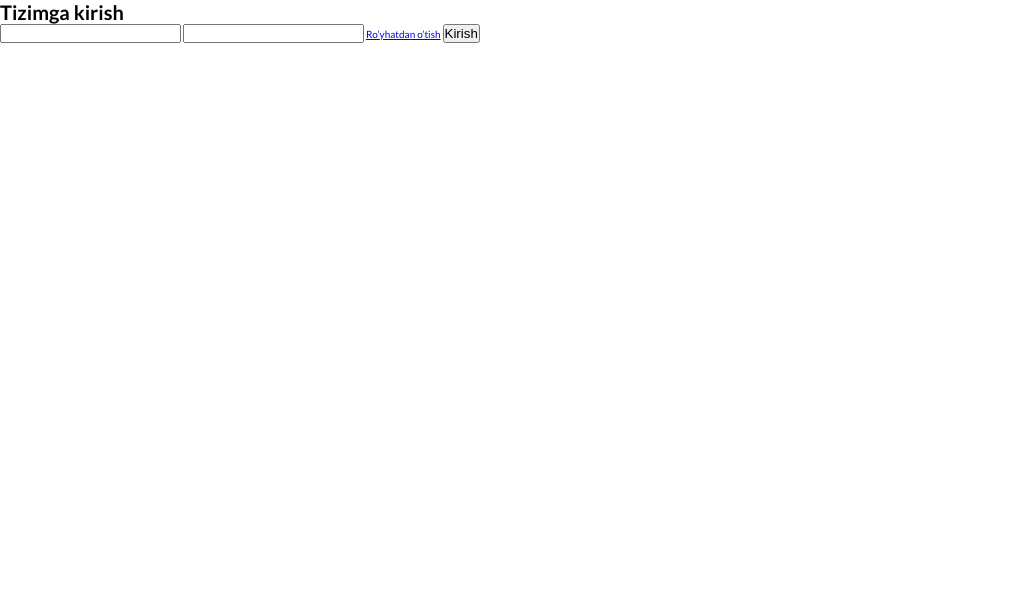
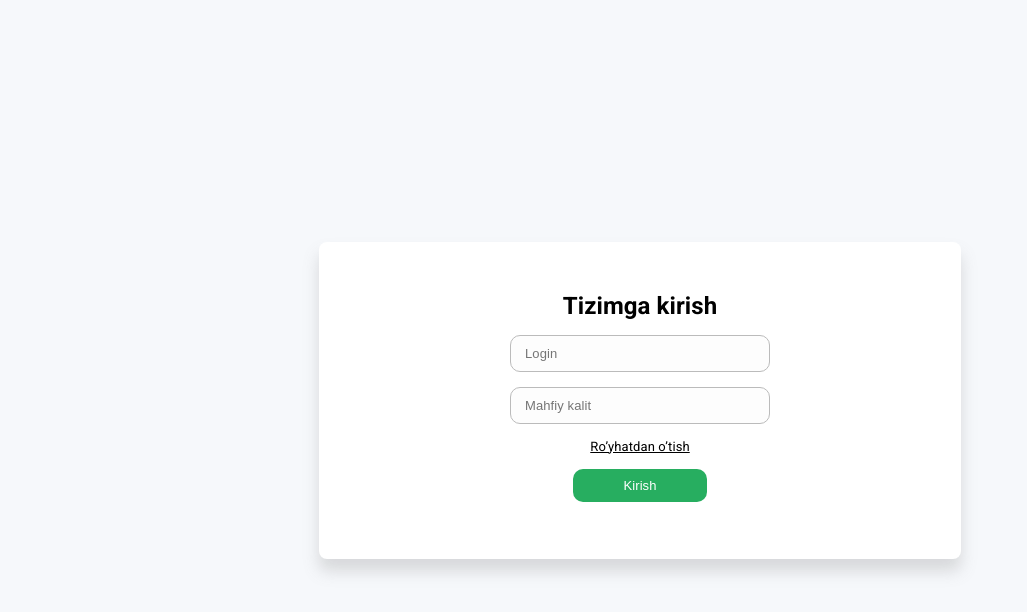
Before and after one commit to bw007/hospital, a plain HTML site: page auth.html in a window 1280 px wide. Shown: the whole page, without its empty margins (0-1027 px from the left). Drawn offline with Linux system fonts and the light colour scheme.

Commit message:
Style Login page

```diff
--- a/auth.html
+++ b/auth.html
@@ -12,13 +12,15 @@
 <body>
 
   <div class="form">
-    <form action="" class="form__holder">
-      <h1 class="form__title">Tizimga kirish</h1>
-      <input type="text" class="form__input">
-      <input type="password" class="form__input">
-      <a href="#" class="form__link">Ro’yhatdan o’tish</a>
-      <button class="form__btn">Kirish</button>
-    </form>
+    <div class="form__inner">
+      <form action="" class="form__holder">
+        <h1 class="form__title">Tizimga kirish</h1>
+        <input type="text" class="form__input" placeholder="Login">
+        <input type="password" class="form__input" placeholder="Mahfiy kalit">
+        <a href="#" class="form__link">Ro’yhatdan o’tish</a>
+        <button class="form__btn">Kirish</button>
+      </form>
+    </div>
   </div>
 
 </body>
--- /dev/null
+++ b/css/_auth.scss
@@ -0,0 +1,64 @@
+.form {
+  width: 100%;
+  height: 100vh;
+  display: flex;
+  align-items: center;
+  justify-content: center;
+  background-color: #f6f8fb;
+  font-family: Roboto;
+  font-style: normal;
+  &__inner {
+    width: 642px;
+    height: 317px;
+    flex-shrink: 0;
+    border-radius: 8px;
+    background: #fff;
+    box-shadow: 0px 12px 16px 0px rgba(125, 125, 125, 0.25);
+    padding: 50px;
+  }
+  &__holder {
+    display: flex;
+    flex-direction: column;
+    align-items: center;
+    justify-content: center;
+    gap: 15px;
+  }
+  &__title {
+    font-size: 2.4rem;
+    font-weight: 700;
+    line-height: normal;
+    letter-spacing: 0.1px;
+  }
+  &__input {
+    width: 260px;
+    padding: 10px 14px;
+    border-radius: 10px;
+    border: 1px solid #bbb;
+    background: #fdfdfd;
+    outline: none;
+    color: #505050;
+    font-size: 1.3rem;
+    font-weight: 400;
+    letter-spacing: 0.1px;
+  }
+  &__link {
+    color: #000;
+    font-size: 1.3rem;
+    font-weight: 400;
+    line-height: normal;
+    letter-spacing: 0.1px;
+    text-decoration-line: underline;
+  }
+  &__btn {
+    padding: 9px 50px;
+    border-radius: 10px;
+    background: #27ae60;
+    border: none;
+    color: #fff;
+    font-size: 1.3rem;
+    cursor: pointer;
+    font-weight: 400;
+    line-height: normal;
+    letter-spacing: 0.1px;
+  }
+}
--- a/css/style.scss
+++ b/css/style.scss
@@ -11,3 +11,5 @@ html {
 body {
   font-family: 'Lato', sans-serif;
 }
+
+@import "./auth";
```
Also changed, not shown: css/style.css, 1 other file.
